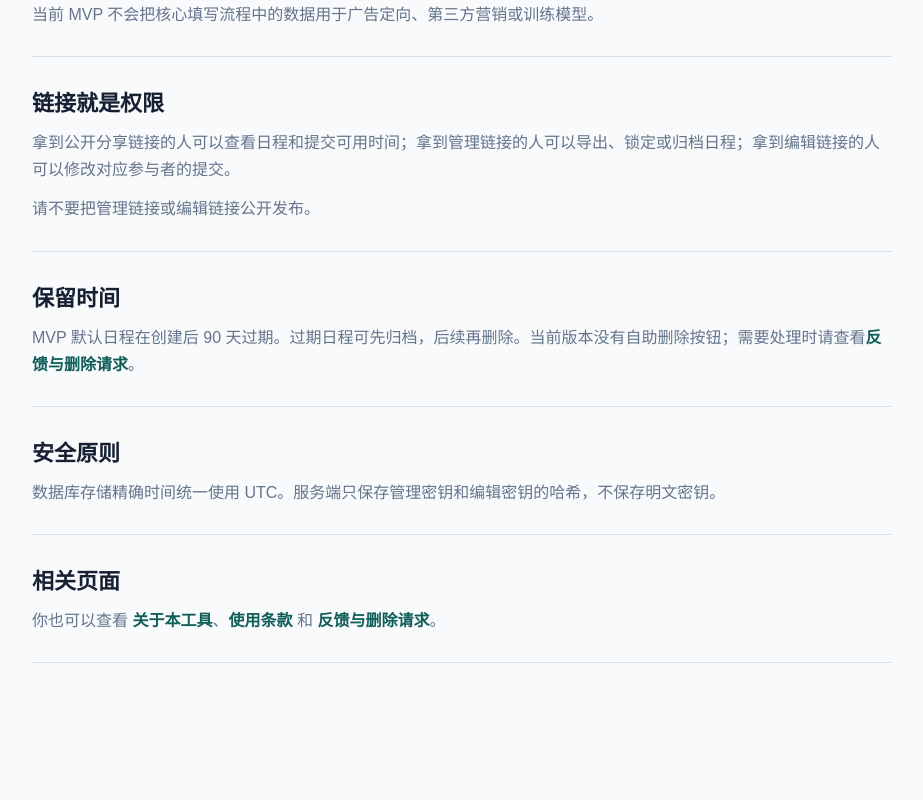
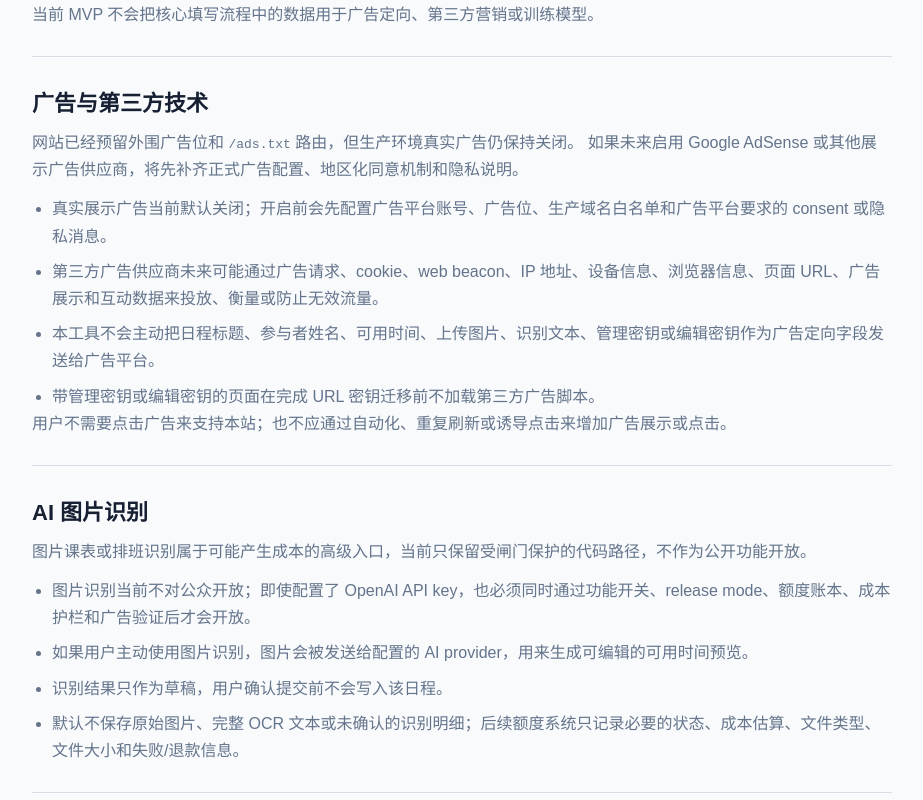
Before and after one commit to ToniMakes/schedule-share, a Next.js app in the folder apps/web/: page /privacy in a window 1280 px wide. Shown: the part 940-1740 px from the top of the page, without its empty margins (178-1101 px from the left). Before the commit the page ends 1667 px from the top, so only its background shows below. Built offline with nearby package versions, Linux system fonts and the light colour scheme; no server answers.

Commit message:
docs: strengthen ad and ai disclosures

```diff
--- a/apps/web/src/app/privacy/page.tsx
+++ b/apps/web/src/app/privacy/page.tsx
@@ -25,6 +25,20 @@ const usageItems = [
   "让参与者提交或修改自己的可用时间。",
   "计算所有人都有空或多数人有空的候选时间。",
   "让组织者查看结果、导出 CSV、锁定或归档日程。"
+];
+
+const plannedAdItems = [
+  "真实展示广告当前默认关闭；开启前会先配置广告平台账号、广告位、生产域名白名单和广告平台要求的 consent 或隐私消息。",
+  "第三方广告供应商未来可能通过广告请求、cookie、web beacon、IP 地址、设备信息、浏览器信息、页面 URL、广告展示和互动数据来投放、衡量或防止无效流量。",
+  "本工具不会主动把日程标题、参与者姓名、可用时间、上传图片、识别文本、管理密钥或编辑密钥作为广告定向字段发送给广告平台。",
+  "带管理密钥或编辑密钥的页面在完成 URL 密钥迁移前不加载第三方广告脚本。"
+];
+
+const aiImportItems = [
+  "图片识别当前不对公众开放；即使配置了 OpenAI API key，也必须同时通过功能开关、release mode、额度账本、成本护栏和广告验证后才会开放。",
+  "如果用户主动使用图片识别，图片会被发送给配置的 AI provider，用来生成可编辑的可用时间预览。",
+  "识别结果只作为草稿，用户确认提交前不会写入该日程。",
+  "默认不保存原始图片、完整 OCR 文本或未确认的识别明细；后续额度系统只记录必要的状态、成本估算、文件类型、文件大小和失败/退款信息。"
 ];
 
 export default function PrivacyPage() {
@@ -71,6 +85,35 @@ export default function PrivacyPage() {
           <DisplayAd pageContext="privacy" placement="inline-results" />
 
           <section className={styles.section}>
+            <h2>广告与第三方技术</h2>
+            <p>
+              网站已经预留外围广告位和 <code>/ads.txt</code> 路由，但生产环境真实广告仍保持关闭。
+              如果未来启用 Google AdSense
+              或其他展示广告供应商，将先补齐正式广告配置、地区化同意机制和隐私说明。
+            </p>
+            <ul>
+              {plannedAdItems.map((item) => (
+                <li key={item}>{item}</li>
+              ))}
+            </ul>
+            <p>
+              用户不需要点击广告来支持本站；也不应通过自动化、重复刷新或诱导点击来增加广告展示或点击。
+            </p>
+          </section>
+
+          <section className={styles.section}>
+            <h2>AI 图片识别</h2>
+            <p>
+              图片课表或排班识别属于可能产生成本的高级入口，当前只保留受闸门保护的代码路径，不作为公开功能开放。
+            </p>
+            <ul>
+              {aiImportItems.map((item) => (
+                <li key={item}>{item}</li>
+              ))}
+            </ul>
+          </section>
+
+          <section className={styles.section}>
             <h2>链接就是权限</h2>
             <p>
               拿到公开分享链接的人可以查看日程和提交可用时间；拿到管理链接的人可以导出、锁定或归档日程；拿到编辑链接的人可以修改对应参与者的提交。
```
Also changed, not shown: apps/web/src/app/feedback/page.tsx (+20 -4 lines), apps/web/src/app/terms/page.tsx (+22 -1 lines), 9 other files (tests, documents, lock files or other folders).
